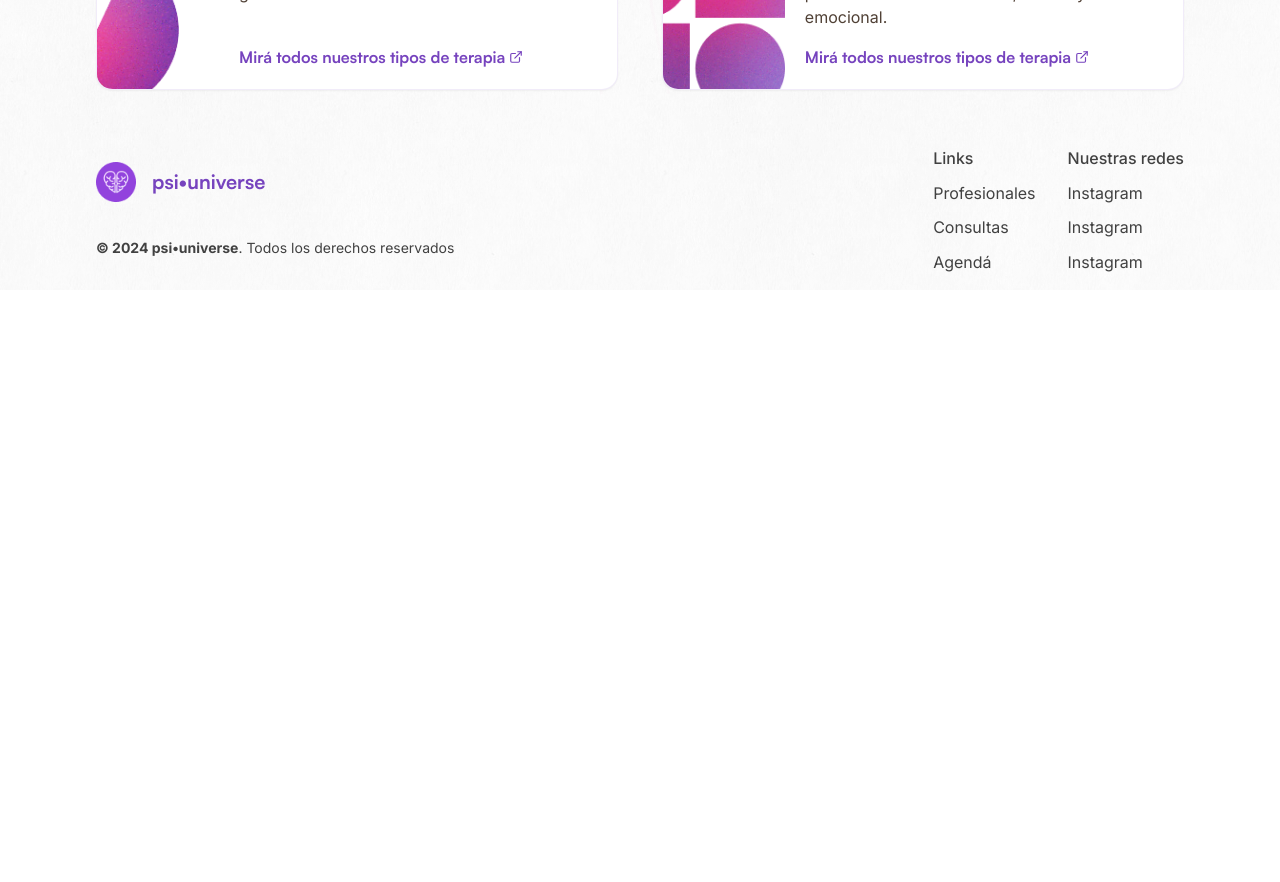
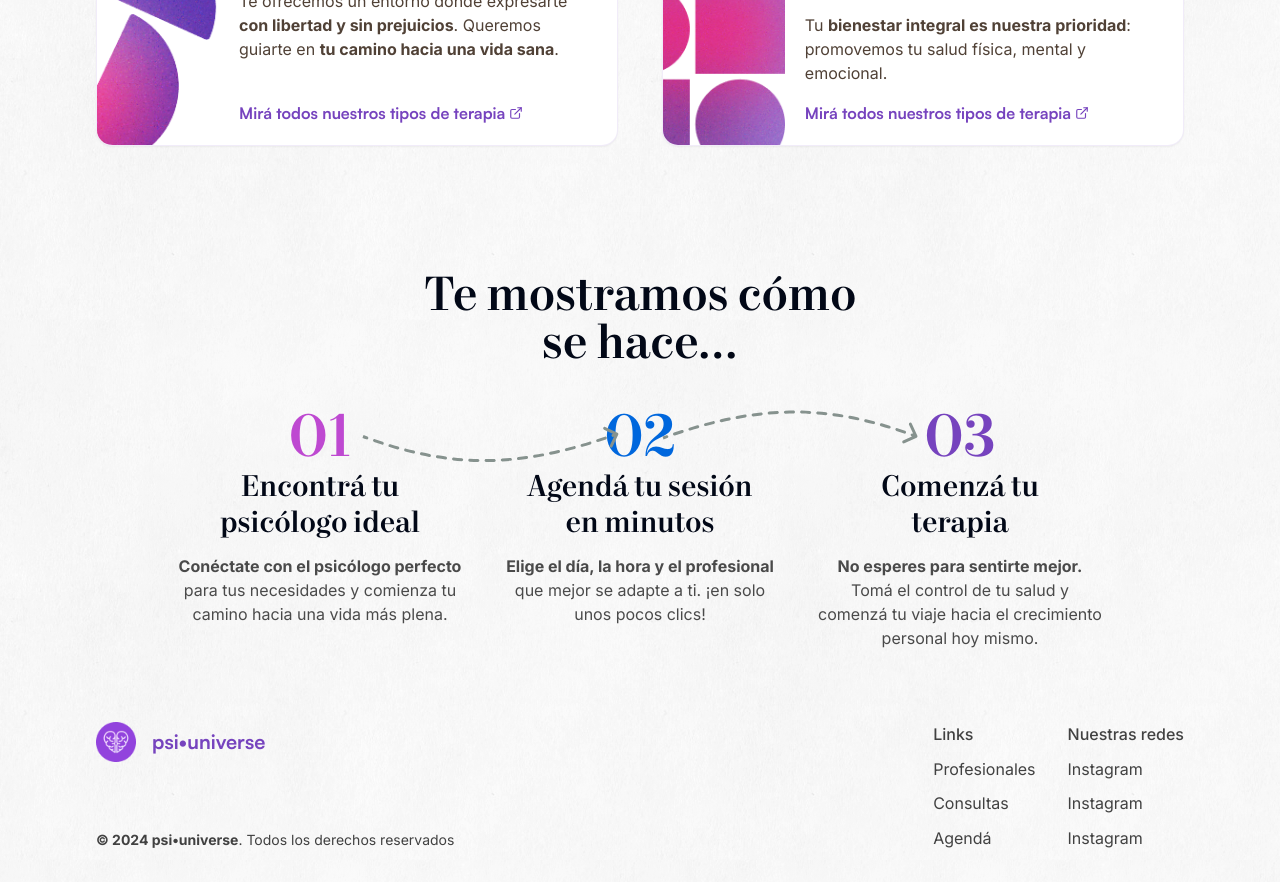
Before and after one commit to Geer68/psi_universe, a Next.js app: page / in a window 1280 px wide. Shown: the part 1300-2182 px from the top of the page. Before the commit the page ends 1590 px from the top, so only its background shows below. Built offline with nearby package versions, Linux system fonts and the light colour scheme.

Commit message:
Sección cómo se hace terminada

```diff
--- a/src/app/layout.tsx
+++ b/src/app/layout.tsx
@@ -92,7 +92,7 @@ export default function RootLayout({
         className={`${inter.className} relative`}
         style={{
           backgroundImage:
-            "linear-gradient(rgba(255, 255, 255, 0.6), rgba(255, 255, 255, 0.6)), url(/background.png)",
+            "linear-gradient(rgba(255, 255, 255, 0.4), rgba(255, 255, 255, 0.4)), url(/background.png)",
         }}
       >
         <NavBar />
--- a/src/app/page.tsx
+++ b/src/app/page.tsx
@@ -1,4 +1,5 @@
 import CardConFrase from "@/components/CardConFrase";
+import ComoSeHace from "@/components/ComoSeHace";
 import Container from "@/components/Container";
 import HeroSection from "@/components/HeroSection";
 import PorQueNosotros from "@/components/PorQueNosotros";
@@ -9,6 +10,7 @@ export default function Home() {
       <HeroSection />
       <CardConFrase />
       <PorQueNosotros />
+      <ComoSeHace />
     </Container>
   );
 }
--- /dev/null
+++ b/src/components/ComoSeHace.tsx
@@ -0,0 +1,83 @@
+import React from "react";
+
+type CardProps = {
+  title: string;
+  titleColor: string;
+  body: React.ReactNode;
+};
+
+const cards: CardProps[] = [
+  {
+    title: "Encontrá tu psicólogo ideal",
+    titleColor: "text-[#BE49D1]",
+    body: (
+      <>
+        <b>Conéctate con el psicólogo perfecto</b> para tus necesidades y
+        comienza tu camino hacia una vida más plena.
+      </>
+    ),
+  },
+  {
+    title: "Agendá tu sesión en minutos",
+    titleColor: "text-[#0067DD]",
+    body: (
+      <>
+        <b>Elige el día, la hora y el profesional</b> que mejor se adapte a ti.
+        ¡en solo unos pocos clics!
+      </>
+    ),
+  },
+  {
+    title: "Comenzá tu terapia",
+    titleColor: "text-custom-violetaPrimario",
+    body: (
+      <>
+        <b>No esperes para sentirte mejor.</b> Tomá el control de tu salud y
+        comenzá tu viaje hacia el crecimiento personal hoy mismo.
+      </>
+    ),
+  },
+];
+
+export default function ComoSeHace() {
+  return (
+    <section className="mt-32 w-full">
+      <h2 className="font-mort-modern text-center font-medium text-5xl">
+        Te mostramos cómo <br /> se hace...
+      </h2>
+      <div className="relative flex flex-col sm:flex-row items-center gap-10 md:gap-4 lg:gap-0 sm:items-start justify-between mx-0 xl:mx-20 mt-10">
+        {cards.map((card, index) => (
+          <CardAccion key={index} number={index + 1} {...card} />
+        ))}
+        <img
+          className="hidden absolute md:block top-4 left-[23%] xl:left-[20%] w-1/5 xl:w-auto"
+          src="/img/comosehace/flecha1.svg"
+          alt=""
+        />
+        <img
+          className="hidden absolute md:block top-2 xl:top-0 right-[23%] xl:right-[20%] w-1/5 xl:w-auto"
+          src="/img/comosehace/flecha2.svg"
+          alt=""
+        />
+      </div>
+    </section>
+  );
+}
+
+interface CardAccionProps extends CardProps {
+  number: number;
+}
+
+function CardAccion({ number, titleColor, title, body }: CardAccionProps) {
+  return (
+    <div className="flex flex-col items-center w-72 text-center">
+      <span className={`${titleColor} font-mort-modern font-medium text-6xl`}>
+        0{number}
+      </span>
+      <span className="font-mort-modern font-medium text-3xl w-[90%]">
+        {title}
+      </span>
+      <span className="text-black/70 mt-3">{body}</span>
+    </div>
+  );
+}
--- a/src/components/Footer.tsx
+++ b/src/components/Footer.tsx
@@ -3,9 +3,9 @@ import Container from "./Container";
 
 export default function Footer() {
   return (
-    <footer className="w-full relative flex align-middle justify-center h-40 mt-10">
+    <footer className="w-full relative flex align-middle justify-center h-48 py-4 mt-10">
       <Container className="grid grid-cols-1 sm:flex justify-between w-[85%] my-4">
-        <aside className="sm:w-1/2 py-4 flex flex-col gap-4 sm:gap-0 justify-between">
+        <aside className="sm:w-1/2 flex flex-col gap-4 sm:gap-0 justify-between">
           <Link href={"/"} className="flex gap-4 items-center">
             <img src="/logoNegativo.png" alt="Logo" className="max-h-10" />
             <p className="text-[#7643BE] font-bold text-xl font-satoshi">
--- a/src/components/HeroSection.tsx
+++ b/src/components/HeroSection.tsx
@@ -2,7 +2,7 @@ import { Button } from "./ui/button";
 
 export default function HeroSection() {
   return (
-    <div className="flex flex-col gap-6 items-center justify-center w-full h-[60vh]">
+    <div className="relative flex flex-col gap-6 items-center justify-center w-full h-[60vh]">
       <img
         src="/hero_bg.svg"
         alt=""
--- a/src/components/PorQueNosotros.tsx
+++ b/src/components/PorQueNosotros.tsx
@@ -82,7 +82,7 @@ const cards: CardProps[] = [
 
 export default function PorQueNosotros() {
   return (
-    <section className="mt-10 w-full">
+    <section className="mt-24 w-full">
       <h2 className="font-mort-modern font-medium text-4xl">
         ¿Por qué nosotros?
       </h2>
```
Also changed, not shown: public/img/comosehace/flecha1.svg (added), public/img/comosehace/flecha2.svg (added).
